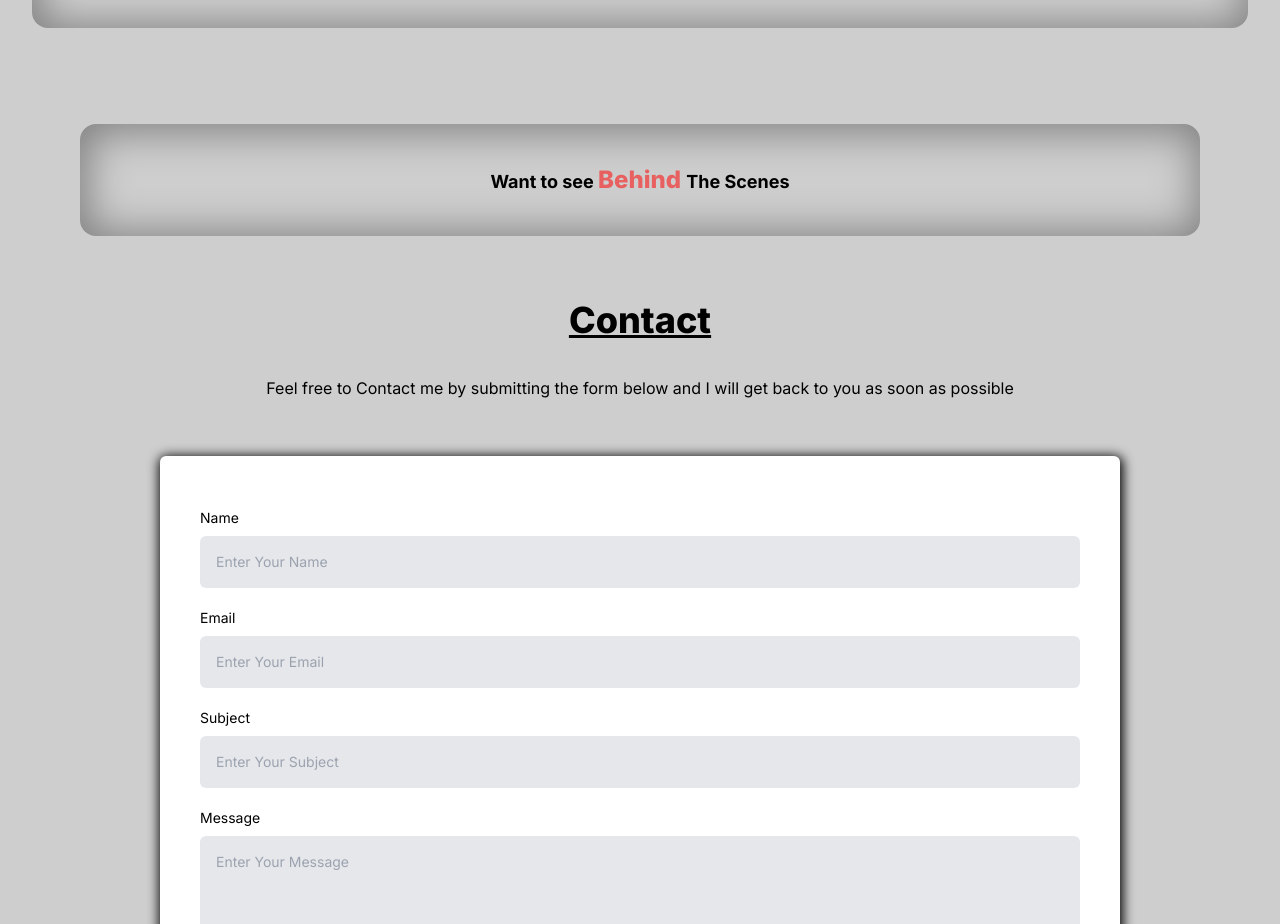
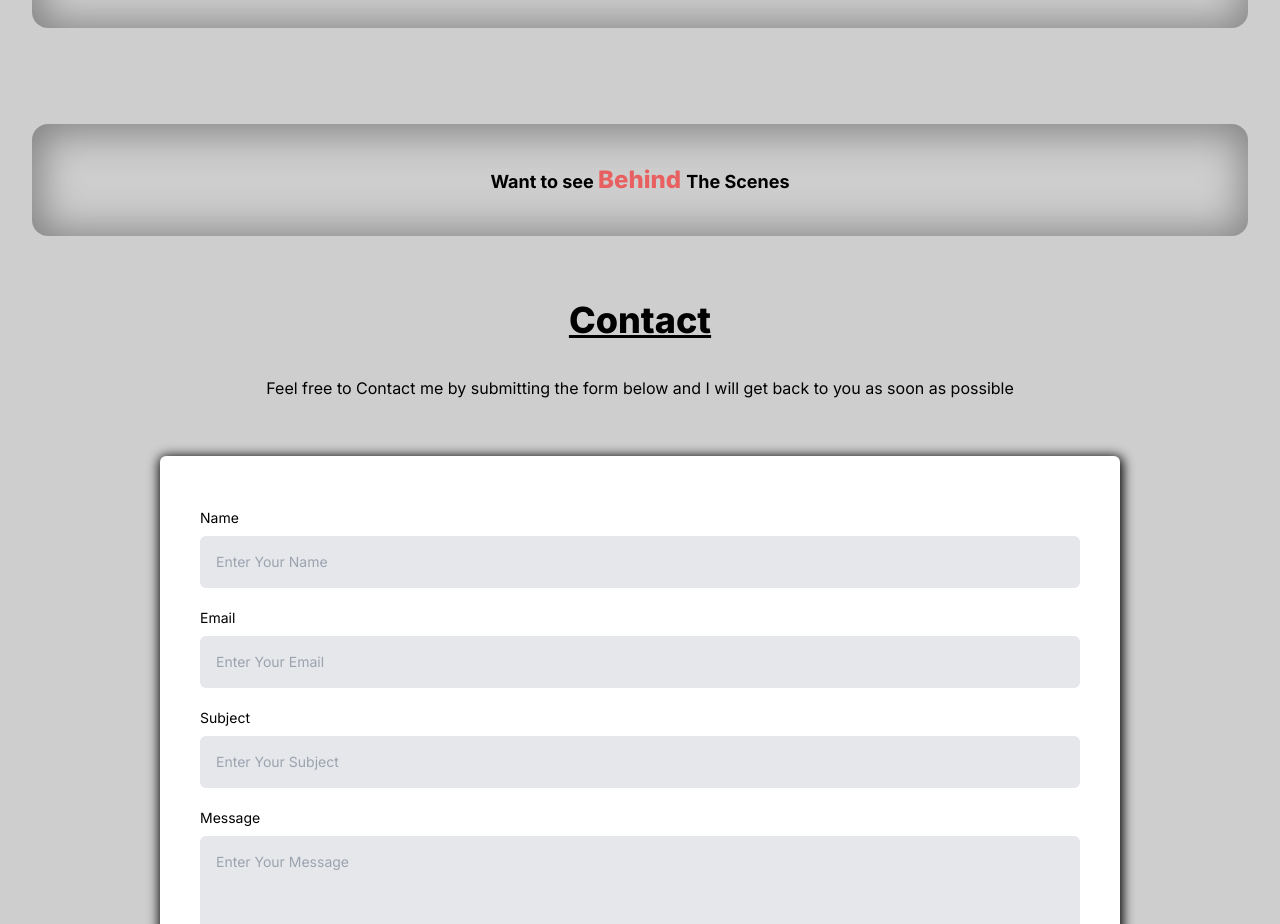
Before and after one commit to Rudrakrishna-Das/portfolio, a Next.js app: page / in a window 1280 px wide. Shown: the part 3040-3964 px from the top of the page. Built offline with nearby package versions, Linux system fonts and the light colour scheme.

Commit message:
portfolio completed

```diff
--- a/src/components/BehindTheScenes.js
+++ b/src/components/BehindTheScenes.js
@@ -1,6 +1,6 @@
 const BTS = () => {
   return (
-    <section className="z-0 text-center bg-transparent rounded-2xl shadow-[inset_2px_2px_40px_6px_gray] mx-20 py-10 px-3">
+    <section className="z-0 max-w-full text-center bg-transparent rounded-2xl shadow-[inset_2px_2px_40px_6px_gray] mx-8 py-10 px-3">
       <h5 className="font-bold text-lg">
         Want to see{" "}
         <a
```
